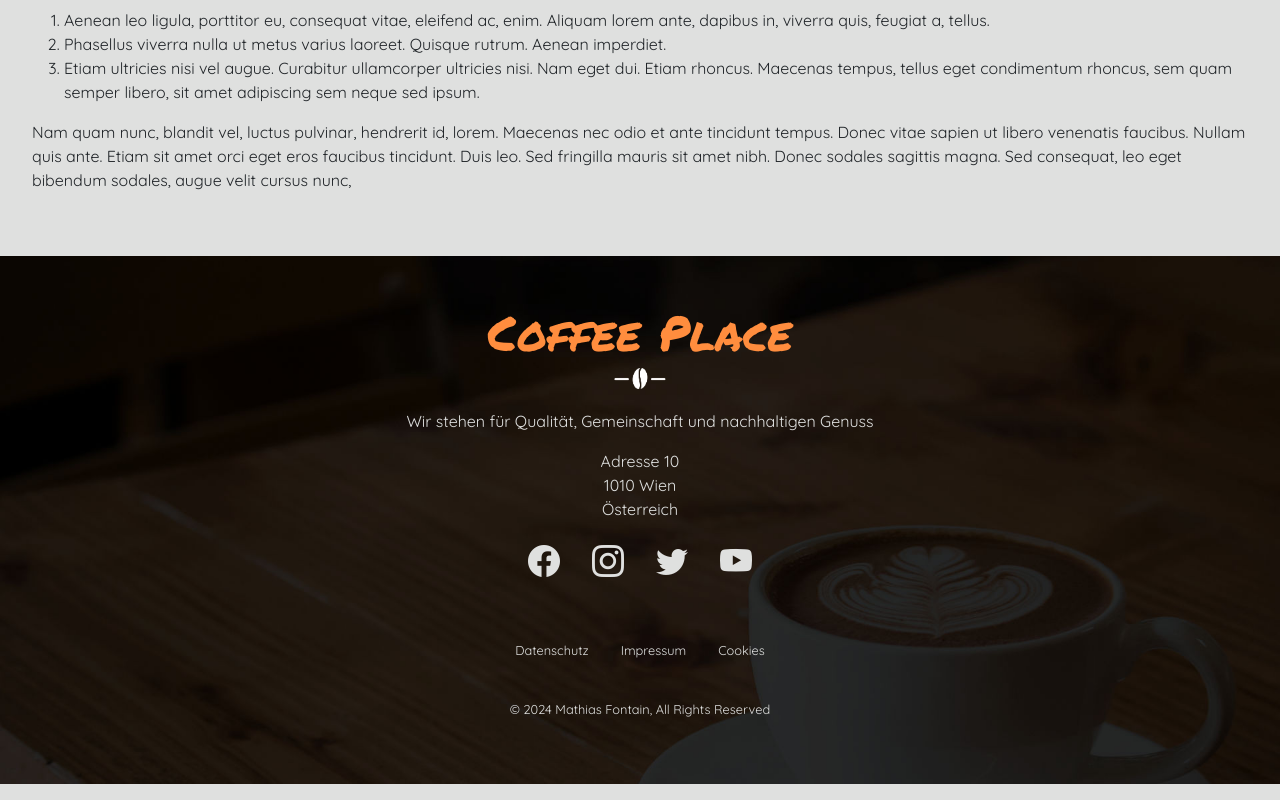
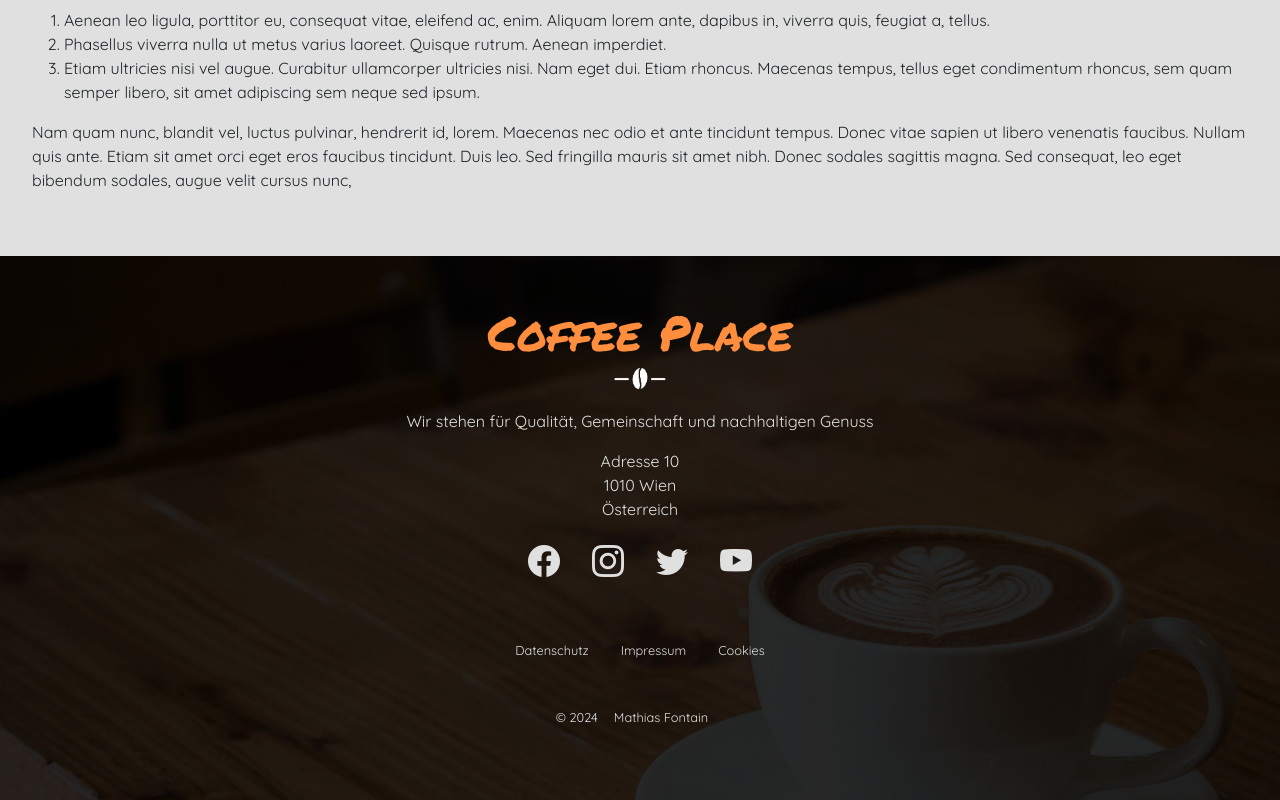
Before and after one commit to fontainm/coffeeplace, a React (Vite) app: page /coffeeplace/cookies in a window 1280 px wide. Shown: the part 306-1106 px from the top of the page. Built offline with nearby package versions, Linux system fonts and the light colour scheme.

Commit message:
add portfolio link

```diff
--- a/src/components/Footer.jsx
+++ b/src/components/Footer.jsx
@@ -29,7 +29,10 @@ const Footer = () => {
         <Link to="/cookies">Cookies</Link>
       </div>
       <p className="footer__copyright">
-        © 2024 Mathias Fontain, All Rights Reserved
+        © 2024{' '}
+        <a href="https://www.mathiasfontain.at" target="_blank">
+          Mathias Fontain
+        </a>
       </p>
     </div>
   );
```
